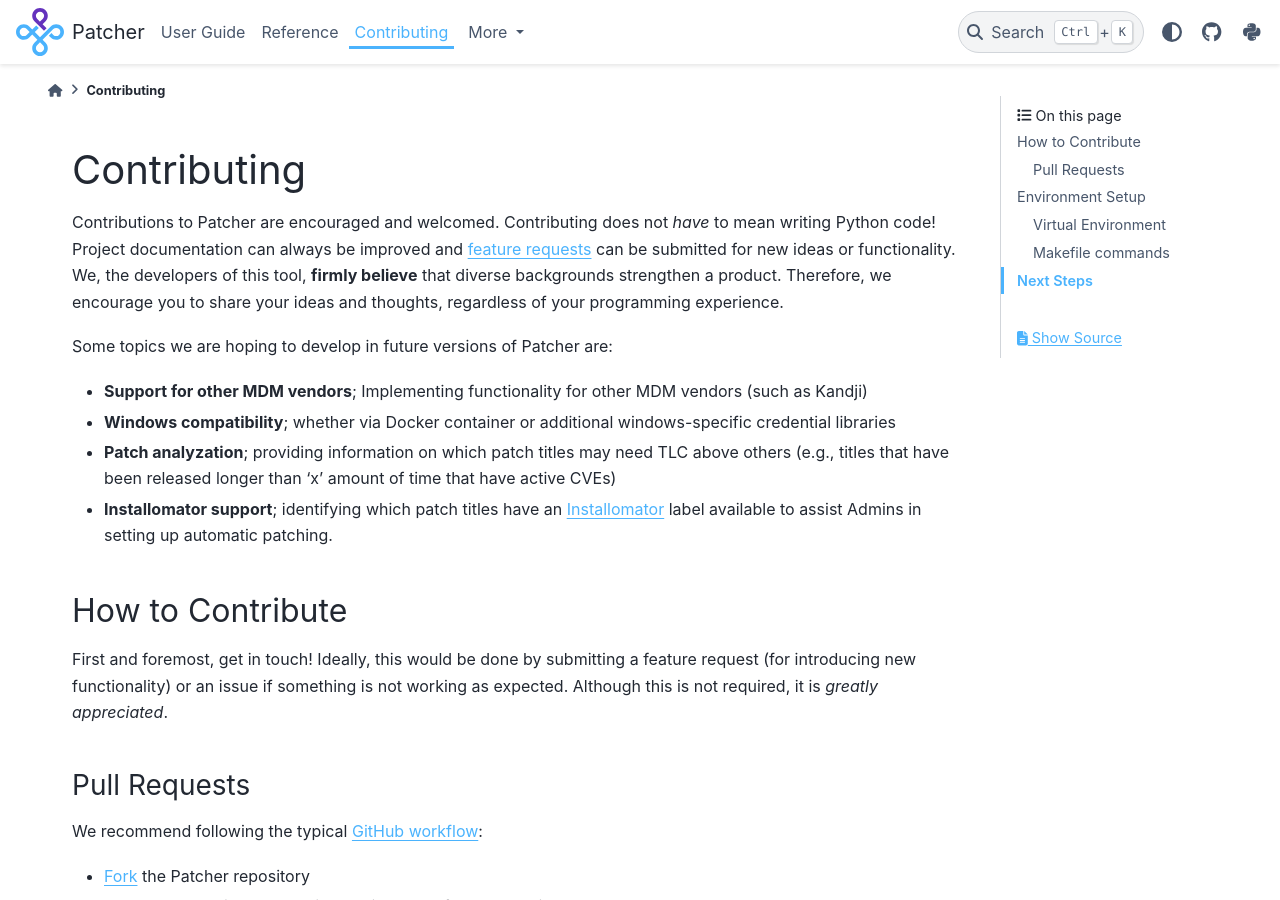
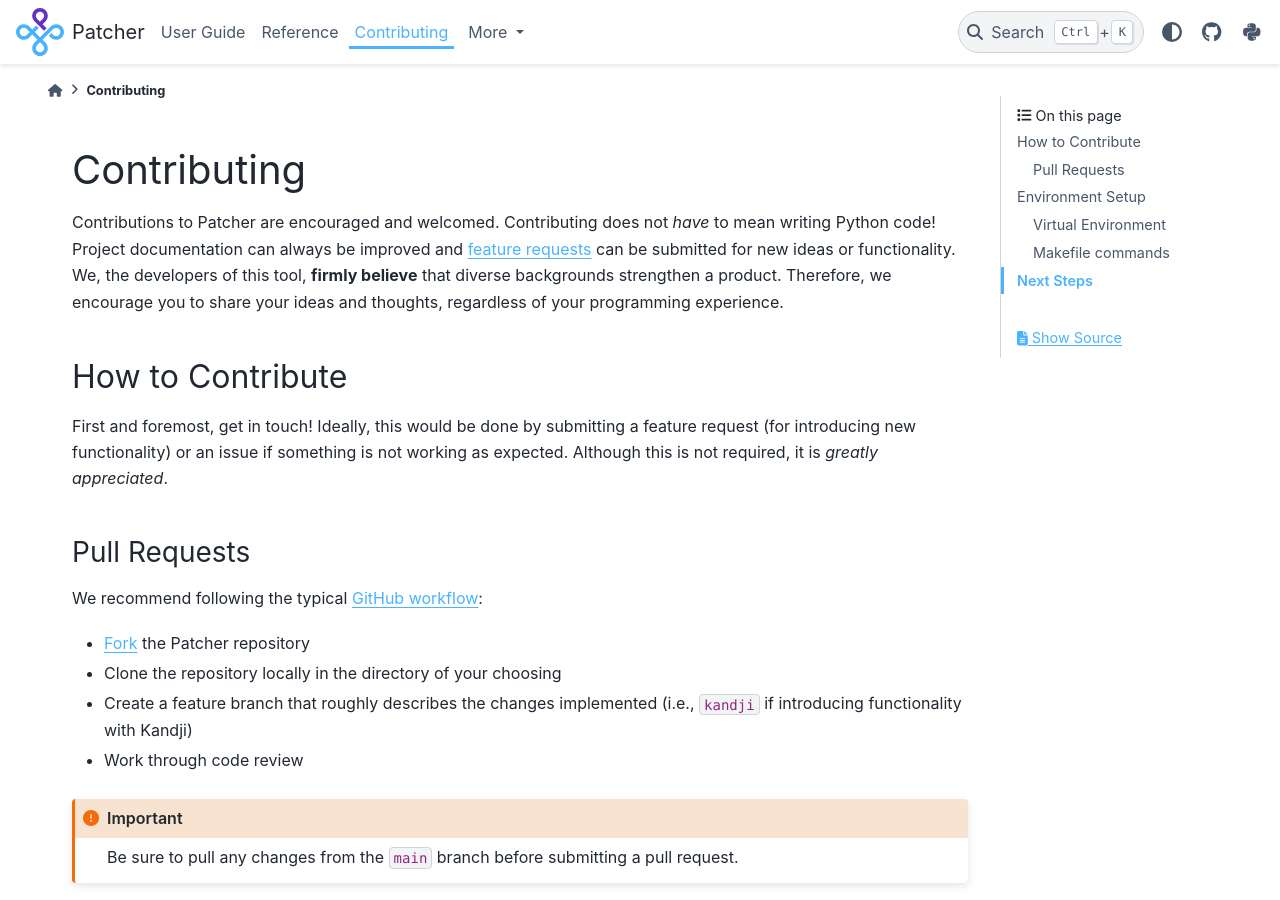
Before and after one commit to liquidz00/Patcher, a Sphinx documentation site: the page built from docs/contributing/index.rst, in a window 1280 px wide and 900 px high. Built offline with Sphinx 7.4.7 and the PyData theme 0.15.4, drawn with Linux system fonts in a browser that asks for light colours.

Commit message:
Remove future development topics

```diff
--- a/docs/contributing/index.rst
+++ b/docs/contributing/index.rst
@@ -4,13 +4,6 @@
 ============
 
 Contributions to Patcher are encouraged and welcomed. Contributing does not *have* to mean writing Python code! Project documentation can always be improved and `feature requests <https://github.com/liquidz00/Patcher/issues/new?assignees=&labels=enhancement&projects=&template=feature_request.md&title=%5BFEATURE%5D+Your+feature+request+title>`_ can be submitted for new ideas or functionality. We, the developers of this tool, **firmly believe** that diverse backgrounds strengthen a product. Therefore, we encourage you to share your ideas and thoughts, regardless of your programming experience.
-
-Some topics we are hoping to develop in future versions of Patcher are:
-
-- **Support for other MDM vendors**; Implementing functionality for other MDM vendors (such as Kandji)
-- **Windows compatibility**; whether via Docker container or additional windows-specific credential libraries
-- **Patch analyzation**; providing information on which patch titles may need TLC above others (e.g., titles that have been released longer than 'x' amount of time that have active CVEs)
-- **Installomator support**; identifying which patch titles have an `Installomator <https://github.com/Installomator/Installomator>`_ label available to assist Admins in setting up automatic patching.
 
 How to Contribute
 -----------------
```
